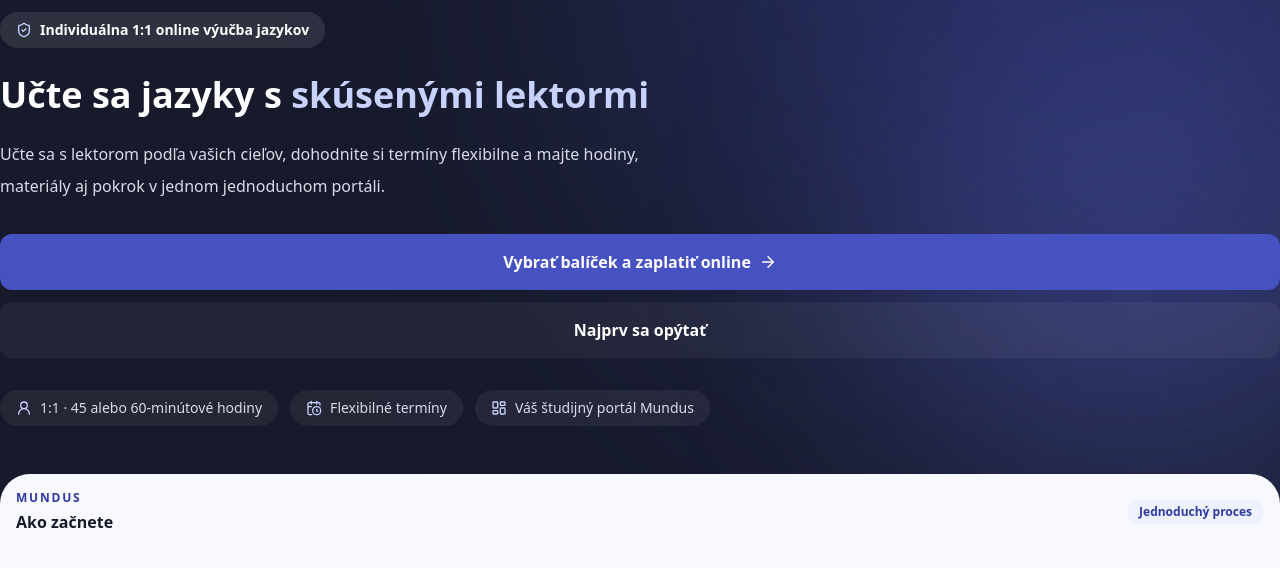
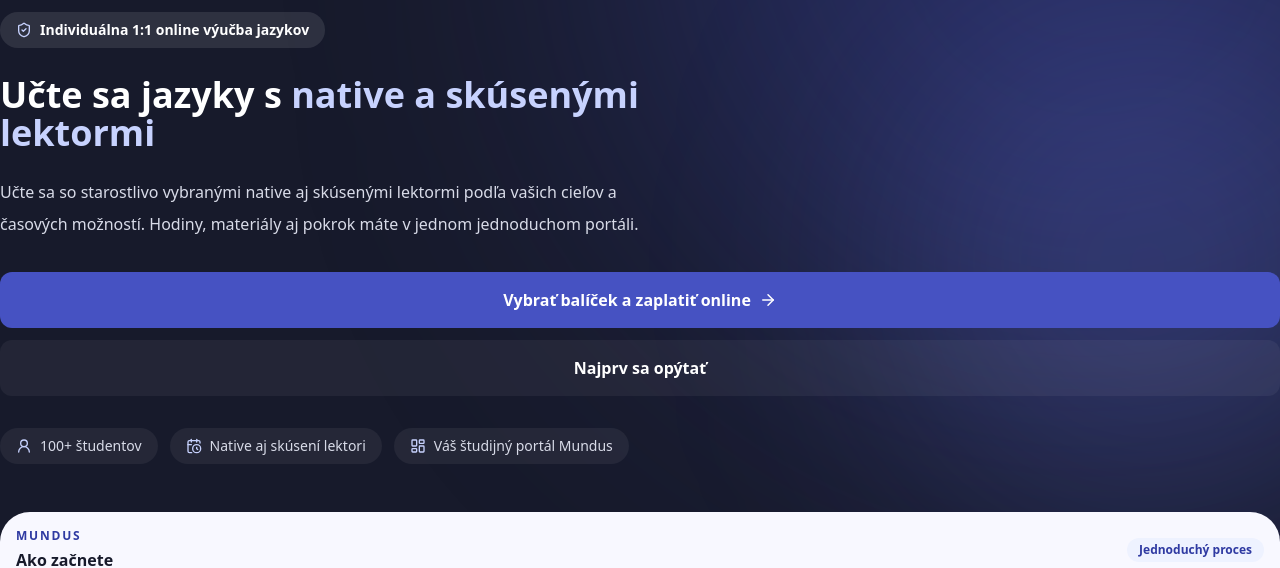
Before and after one commit to 505hits/mundus, a Next.js app: page / in a window 1280 px wide. Shown: the part 164-732 px from the top of the page. Built offline with nearby package versions, Linux system fonts and the light colour scheme; no server answers.

Commit message:
Polish bilingual positioning and native-speaker messaging

```diff
--- a/src/data/translations.ts
+++ b/src/data/translations.ts
@@ -15,13 +15,13 @@ export const translations = {
         hero: {
             badge: "Personal 1:1 online language lessons",
             titleBefore: "Learn languages with",
-            nativeSpeakers: "experienced teachers",
-            subtitle: "Learn with a teacher who fits your goals, arrange lessons around your schedule, and keep everything in one simple portal.",
+            nativeSpeakers: "native and experienced teachers",
+            subtitle: "Learn with carefully selected native and experienced teachers matched to your goals and availability, with lessons, materials and progress in one simple portal.",
             ctaPrimary: "Choose your lesson package",
             ctaSecondary: "See how it works",
             interactive: "Your Mundus learning portal",
-            students: "1:1 · 45 or 60-minute lessons",
-            rating: "Flexible scheduling",
+            students: "100+ students",
+            rating: "Native & experienced teachers",
         },
         languageSelector: {
             badge: "Choose your language",
@@ -74,7 +74,7 @@ export const translations = {
                     description: "Meet your teacher online using the lesson meeting link.",
                 },
                 {
-                    title: "Smart progress tracking",
+                    title: "Clear progress tracking",
                     description: "Track your learning journey and adapt lessons to your pace.",
                 },
                 {
@@ -216,13 +216,13 @@ export const translations = {
         hero: {
             badge: "Individuálna 1:1 online výučba jazykov",
             titleBefore: "Učte sa jazyky s",
-            nativeSpeakers: "skúsenými lektormi",
-            subtitle: "Učte sa s lektorom podľa vašich cieľov, dohodnite si termíny flexibilne a majte hodiny, materiály aj pokrok v jednom jednoduchom portáli.",
+            nativeSpeakers: "native a skúsenými lektormi",
+            subtitle: "Učte sa so starostlivo vybranými native aj skúsenými lektormi podľa vašich cieľov a časových možností. Hodiny, materiály aj pokrok máte v jednom jednoduchom portáli.",
             ctaPrimary: "Vybrať balíček",
             ctaSecondary: "Ako to funguje",
             interactive: "Váš študijný portál Mundus",
-            students: "1:1 · 45 alebo 60-minútové hodiny",
-            rating: "Flexibilné termíny",
+            students: "100+ študentov",
+            rating: "Native aj skúsení lektori",
         },
         languageSelector: {
             badge: "Vyberte si jazyk",
@@ -275,7 +275,7 @@ export const translations = {
                     description: "S lektorom sa stretnete online cez odkaz na hodinu.",
                 },
                 {
-                    title: "Smart sledovanie pokroku",
+                    title: "Prehľadné sledovanie pokroku",
                     description: "Sledujte svoju cestu učením a prispôsobte lekcie svojmu tempu.",
                 },
                 {
```
